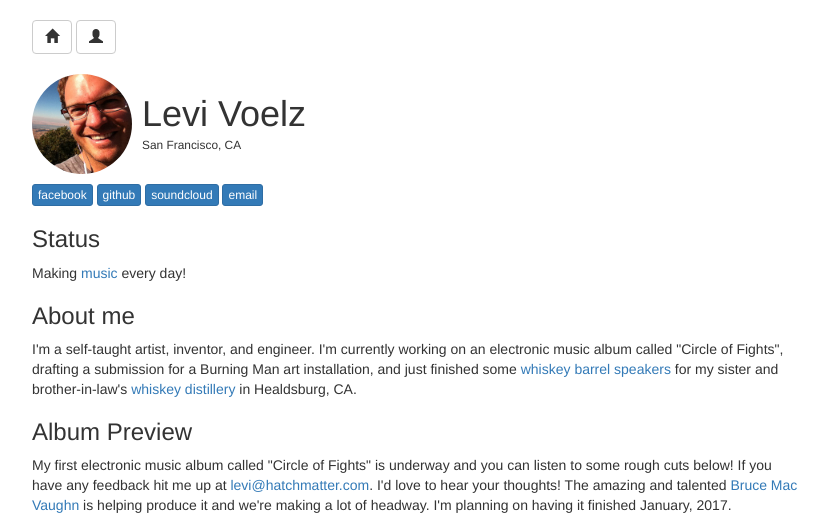
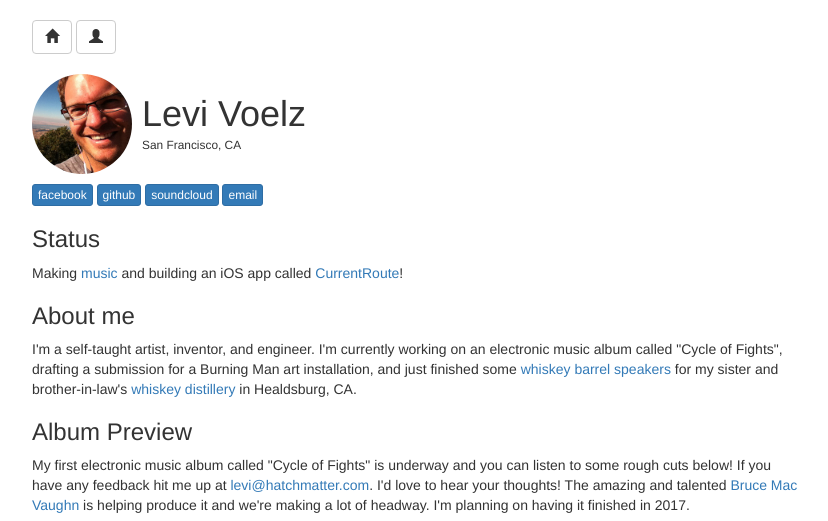
Before and after one commit to levivoelz/levivoelz.github.io, a Jekyll site: the page built from about.html, in a window 1280 px wide and 900 px high, cut to the strip 0-521 px from the top of the window. Shown: the whole strip, without its empty margins (224-1052 px from the left). Built offline with Jekyll 4.4.1, drawn with Linux system fonts in a browser that asks for light colours.

```diff
--- a/about.html
+++ b/about.html
@@ -13,11 +13,11 @@ nofollow: true
 <a class="btn btn-xs btn-primary" href="//soundcloud.com/levivoelz" target='_blank'>soundcloud</a>
 <a class="btn btn-xs btn-primary" href="mailto:levi@hatchmatter.com">email</a>
 <h3>Status</h3>
-<p>Making <a href='//soundcloud.com/levivoelz' target='_blank'>music</a> every day!</p>
+<p>Making <a href='//soundcloud.com/levivoelz' target='_blank'>music</a> and building an iOS app called <a href="http://currentroute.com" target="_blank">CurrentRoute</a>!</p>
 <h3>About me</h3>
-<p>I'm a self-taught artist, inventor, and engineer. I'm currently working on an electronic music album called "Circle of Fights", drafting a submission for a Burning Man art installation, and just finished some <a href="http://hatchmatter.com/whiskey-barrel-speakers" target="_blank">whiskey barrel speakers</a> for my sister and brother-in-law's <a href='http://alley6.com' target='_blank'>whiskey distillery</a> in Healdsburg, CA.</p>
+<p>I'm a self-taught artist, inventor, and engineer. I'm currently working on an electronic music album called "Cycle of Fights", drafting a submission for a Burning Man art installation, and just finished some <a href="http://hatchmatter.com/whiskey-barrel-speakers" target="_blank">whiskey barrel speakers</a> for my sister and brother-in-law's <a href='http://alley6.com' target='_blank'>whiskey distillery</a> in Healdsburg, CA.</p>
 <h3>Album Preview</h3>
-<p>My first electronic music album called "Circle of Fights" is underway and you can listen to some rough cuts below! If you have any feedback hit me up at <a href="mailto:levi@hatchmatter.com">levi@hatchmatter.com</a>. I'd love to hear your thoughts! The amazing and talented <a href='http://macvaughn.com/' target="_blank">Bruce Mac Vaughn</a> is helping produce it and we're making a lot of headway. I'm planning on having it finished January, 2017.</p>
+<p>My first electronic music album called "Cycle of Fights" is underway and you can listen to some rough cuts below! If you have any feedback hit me up at <a href="mailto:levi@hatchmatter.com">levi@hatchmatter.com</a>. I'd love to hear your thoughts! The amazing and talented <a href='http://macvaughn.com/' target="_blank">Bruce Mac Vaughn</a> is helping produce it and we're making a lot of headway. I'm planning on having it finished in 2017.</p>
 <iframe width="100%" height="450" scrolling="no" frameborder="no" src="https://w.soundcloud.com/player/?url=https%3A//api.soundcloud.com/playlists/276694478%3Fsecret_token%3Ds-ebro5&amp;color=ff5500&amp;auto_play=false&amp;hide_related=false&amp;show_comments=true&amp;show_user=true&amp;show_reposts=false"></iframe>
 <h3>Code Snippet</h3>
 <pre>
```
Also changed, not shown: _posts/2017-08-18-my-goal-setting-journey.md (added, +44 -0 lines), 3 other files.
